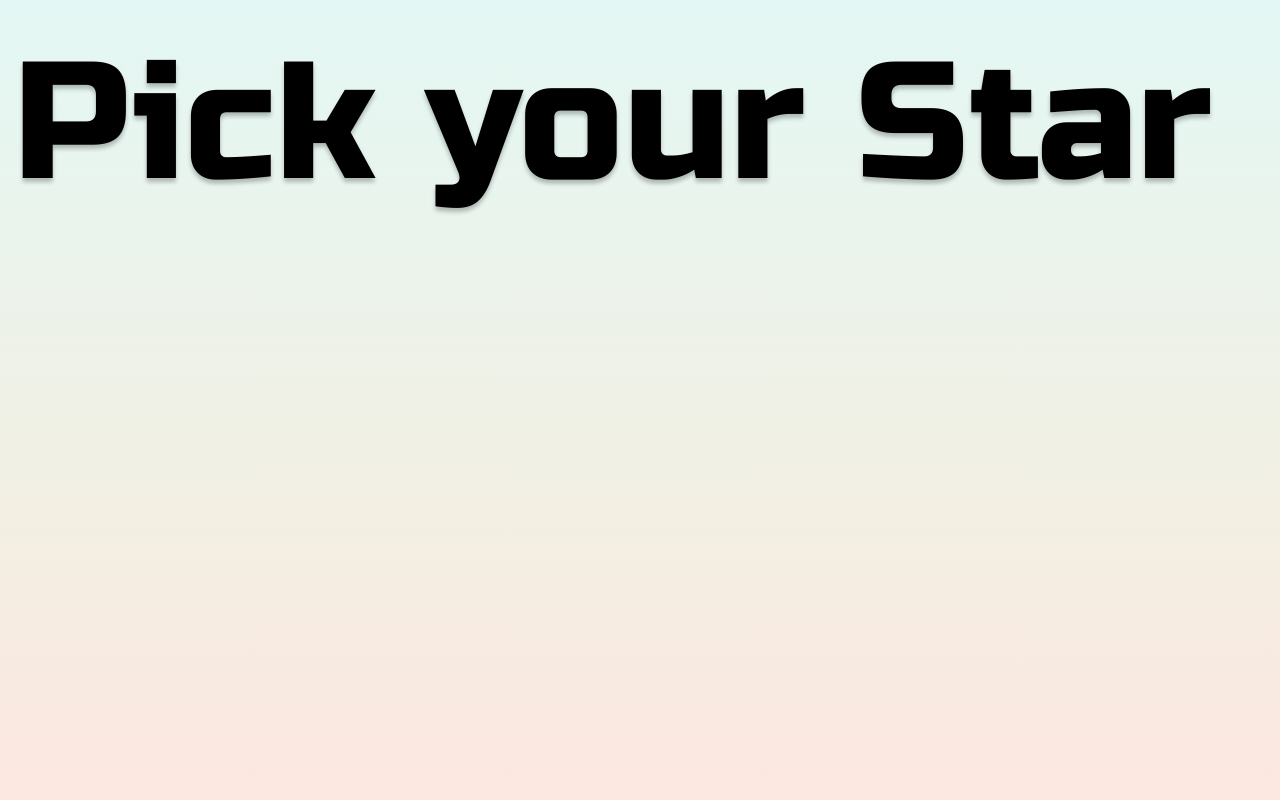
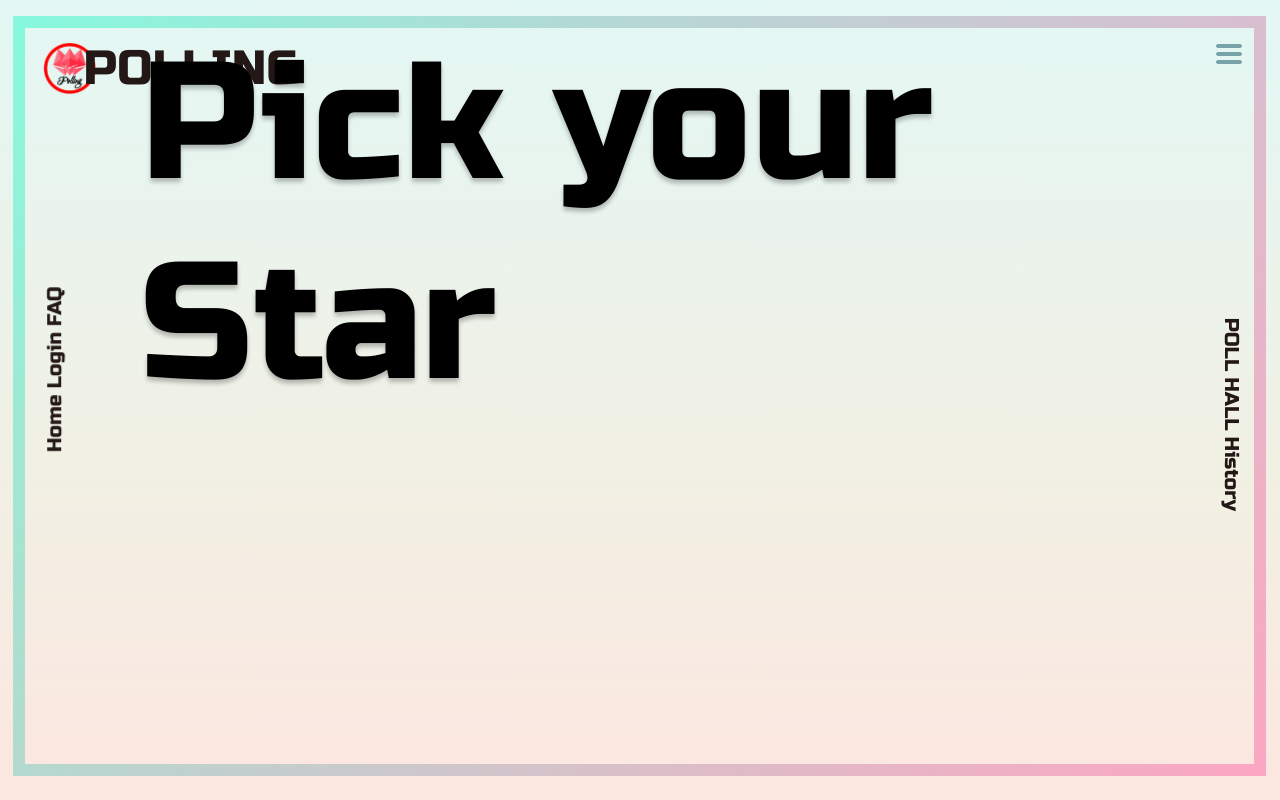
Before and after one commit to bgh1906/POLLING, a React (Create React App) app in the folder frontend/: page / in a window 1280 px wide. Built offline with nearby package versions, Linux system fonts and the light colour scheme.

Commit message:
[FE]feat : NewNav

```diff
--- /dev/null
+++ b/frontend/src/components/layout/NewNav.jsx
@@ -0,0 +1,42 @@
+import { Link } from "react-router-dom";
+import Styles from "./Newnav.module.css";
+import votebox from "../../assets/vote.png";
+import mark_slim from "../../assets/mark_slim.png";
+
+function Newnav() {
+
+    return (
+        <div >
+            <div className={Styles.outbox}></div>
+            <div>
+                <img src={mark_slim}  alt="mark" className={Styles.mark}></img>
+                <Link to="/" className={Styles.title}>POLLING</Link>
+            </div>
+
+                {/* <Link to="/login" className={Styles.hamNav1}></Link> */}
+            <div>
+                <button className={Styles.hamNav1}></button>
+                <button className={Styles.hamNav2}></button>
+                <button className={Styles.hamNav3}></button>
+            </div>
+            <div className={Styles.user}>
+                <div className={Styles.userNav}>
+                    <Link to="/" className={Styles.text}> Home&nbsp; </Link>
+                    <Link to="/login" className={Styles.text}> Login&nbsp; </Link>
+                    <Link to="/notice" className={Styles.text}> FAQ </Link>
+                </div>
+            </div>
+            <div className={Styles.poll}>
+                <div className={Styles.pollNav}>
+                    <Link to="/polllist" className={Styles.text} style={{textDecoration: 'none'}}> POLL&nbsp; </Link>
+                    <Link to="/hall" className={Styles.text} style={{textDecoration: 'none'}}> HALL&nbsp; </Link>
+                    <Link to="/history" className={Styles.text} style={{textDecoration: 'none'}}> History </Link>
+                </div>
+            </div>
+
+
+        </div>
+    );
+}
+
+export default Newnav;
--- /dev/null
+++ b/frontend/src/components/layout/Newnav.module.css
@@ -0,0 +1,158 @@
+.outbox{
+    z-index: -5;
+    position: fixed;
+    width: 96vw;
+    height: 92vh;
+    left: 1vw;
+    top: 2vh;
+
+    border: 1vw solid transparent;
+    border-radius: 1vh;
+    border-image: linear-gradient(120deg,  #3afaca8c, #8ac1be8c, #c399b48c, #fb71aa8c);
+    /* border-image: linear-gradient(120deg,  #3AFACB, #8AC1BE, #C399B4, #FB71AB); */
+    /* border-color: #3AFACB 50%  #8AC1BE 50% #C399B4 50% #FB71AB 50%; */
+    border-image-slice: 1;
+}
+
+.mark{
+    position: fixed;
+    left: 3vw;
+    top: 5vh;
+    height: 7vh;
+}
+
+.title{
+    position: fixed;
+    width: 9vw;
+    height: 9vh;
+    left: 6.5vw;
+    top: 5vh;
+
+    text-decoration: none;
+    text-align: center;
+    font-size: 6vh;
+    font-family: 'RussoOne';
+    /* font-family: 'Bitter', serif; */
+    color: #231815;
+}
+
+.hamNav1{
+    position: fixed;
+    width: 2vw;
+    height: 0.1vh;
+    right: 3vw;
+    top: 5.5vh;
+
+    background-color: #77A3A9;
+    border-radius: 2vh;
+    border: 1px solid #77A3A9;
+}
+
+.hamNav2{
+    position: fixed;
+    width: 2vw;
+    height: 0.1vh;
+    right: 3vw;
+    top: 6.5vh;
+
+    background-color: #77A3A9;
+    border-radius: 2vh;
+    border: 1px solid #77A3A9;
+}
+
+.hamNav3{
+    position: fixed;
+    width: 2vw;
+    height: -0.1vh;
+    right: 3vw;
+    top: 7.5vh;
+
+    background-color: #77A3A9;
+    border-radius: 2vh;
+    border: 1px solid #77A3A9;
+}
+
+/* 큰 div 만들고 */
+/* .div{
+    display: flex; */
+    /* 세로 */
+    /* flex-direction: column;
+
+    width: 10vw;
+    height: 100vh;
+} */
+
+/* 네브바 */
+/* .div{
+    position: fixed;
+    display: flex;
+    justify-content: center;
+} */
+
+.user{
+    display: flex;
+    flex-direction: column;
+    float: left;
+    width: 10vw;
+    /* height: 100vh; */
+    height: 98.5vh;
+    justify-content: center;
+    /* border: 0.1vw solid #000000; */
+}
+
+.userNav{
+    -webkit-transform: rotate(270deg);
+    -webkit-transform-origin: bottom ;
+    position: fixed;
+    /* justify-content: center; */
+    /* flex-direction: row; */
+    display: flex;
+    width: 10.5vw;
+    top: 45vh;
+
+    text-align: center;
+    font-size: 2.5vh;
+    font-family: 'RussoOne';
+
+}
+
+.poll{
+    display: flex;
+    flex-direction: column;
+    float: right;
+    width: 10vw;
+    /* height: 100vh; */
+    height: 98.5vh;
+    justify-content: center;
+    /* border: 0.1vw solid #000000; */
+}
+
+.pollNav{
+    -webkit-transform: rotate(90deg);
+    /* -webkit-transform-origin:left top; */
+    -webkit-transform-origin: bottom;
+    position: fixed;
+    /* justify-content: center; */
+    /* flex-direction: row; */
+    display: flex;
+    /* width: 21vw; */
+    width: 10.5vw;
+    top: 45vh;
+
+    text-align: center;
+    font-size: 2.5vh;
+    font-family: 'RussoOne';
+}
+
+.text {
+    text-decoration: none;
+    text-align: center;
+    color: #231815;
+}
+
+@import url('https://fonts.googleapis.com/css2?family=Bitter&display=swap');
+
+@font-face {
+    font-family: "RussoOne";
+    src: url(../../fonts/RussoOne-Regular.ttf);
+  }
--- a/frontend/src/routes/Home.jsx
+++ b/frontend/src/routes/Home.jsx
@@ -3,13 +3,14 @@ import { Link } from "react-router-dom";
 import Nav from "../components/layout/Nav.jsx"
 import Footer from "../components/layout/Footer";
 import Textscroll from "../components/layout/Textscroll";
+import Newnav from "../components/layout/NewNav";
 
 function Home() {
 
     return (
         <div>
             <div>
-              {/* <Nav /> */}
+              <Newnav />
             </div>
 {/* 메인 이미지 */}
             {/* <div className={styles.main}> */}
```
Also changed, not shown: frontend/src/assets/mark_slim.png (added).
